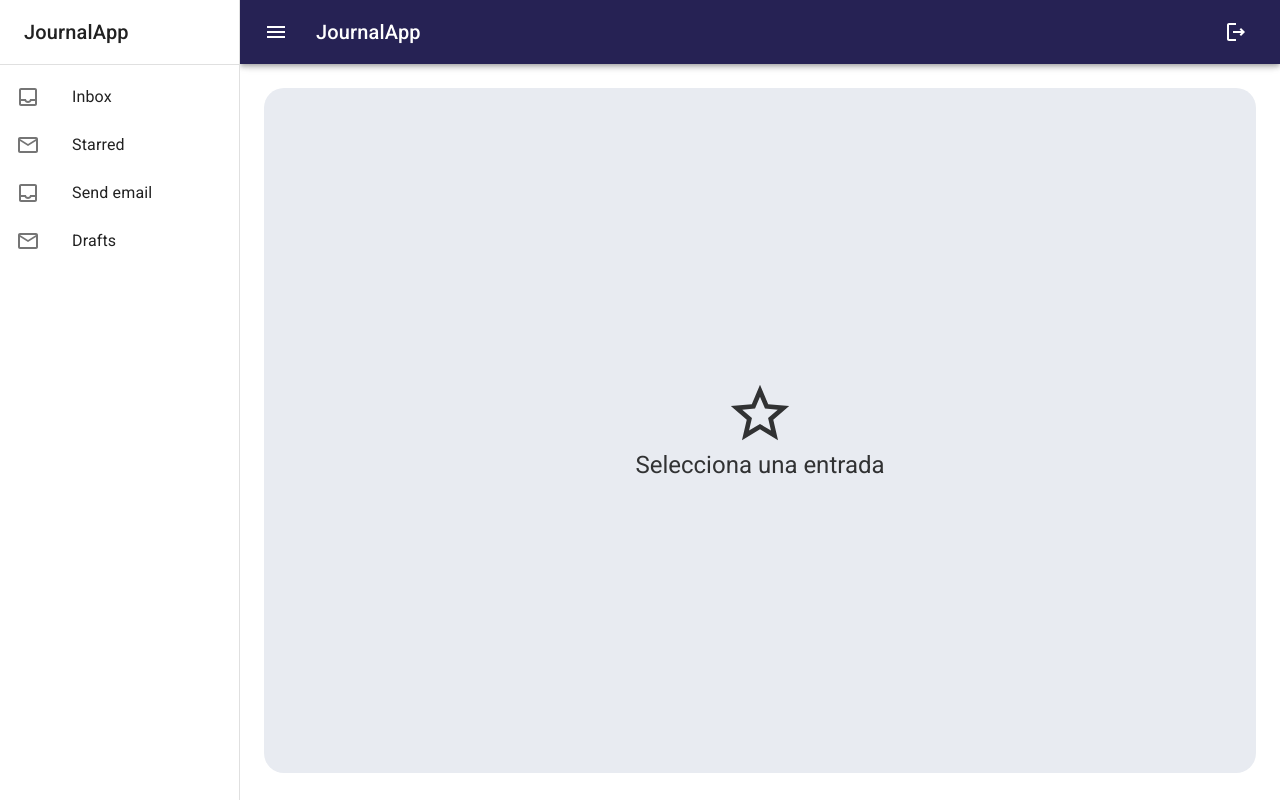
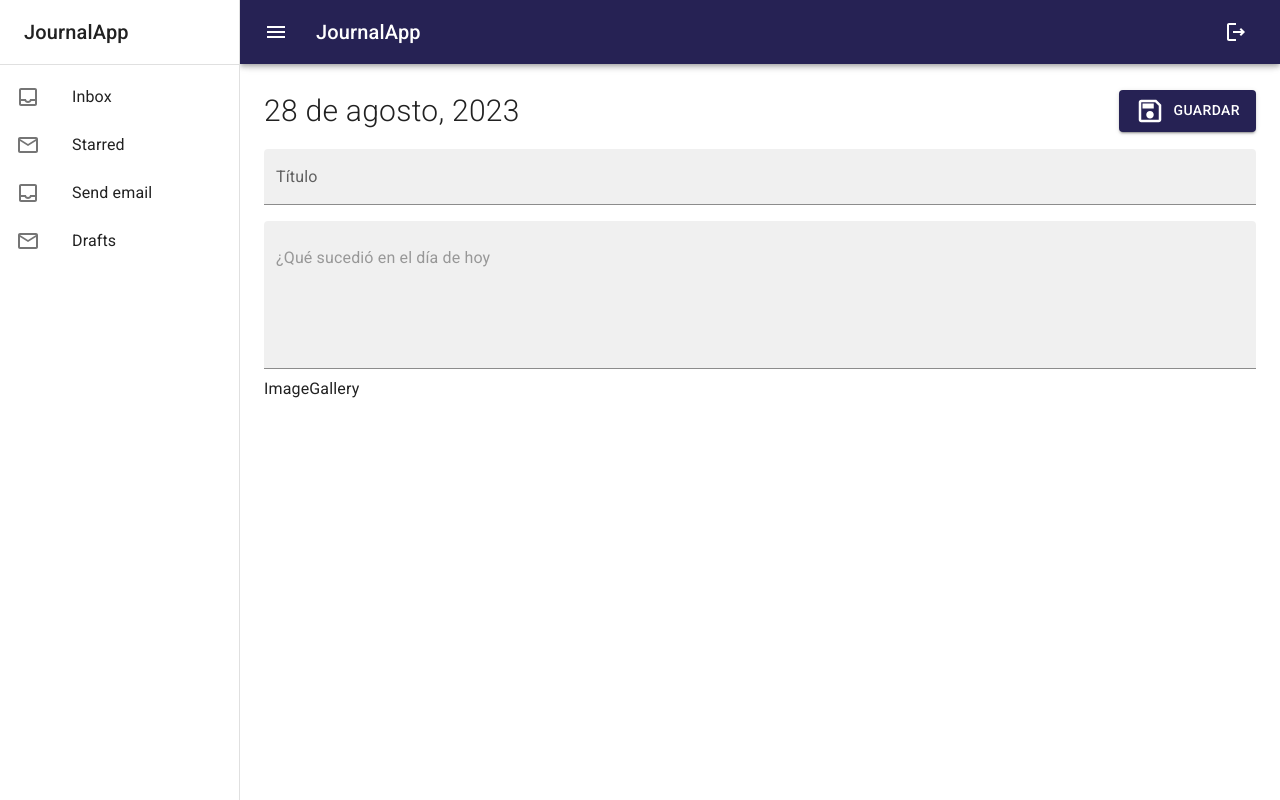
Before and after one commit to mgcastelberg/reactJournalApp, a React (Vite) app: page / in a window 1280 px wide. Built offline with nearby package versions, Linux system fonts and the light colour scheme.

Commit message:
NoteView

```diff
--- /dev/null
+++ b/src/journal/components/ImageGallery.jsx
@@ -0,0 +1,5 @@
+export const ImageGallery = () => {
+  return (
+    <div>ImageGallery</div>
+  )
+}
--- a/src/journal/components/index.js
+++ b/src/journal/components/index.js
@@ -1,2 +1,3 @@
 export * from './NavBar';
 export * from './SideBar';
+export * from './ImageGallery';
--- a/src/journal/pages/JournalPage.jsx
+++ b/src/journal/pages/JournalPage.jsx
@@ -1,4 +1,5 @@
 import { JournalLayout } from '../layout/JournalLayout'
+import { NoteView } from '../view/NoteView'
 import { NothingSelectedView } from '../view/NothingSelectedView'
 
 export const JournalPage = () => {
@@ -6,9 +7,10 @@
     <JournalLayout>
 
       {/* Nothing selected */}
-      <NothingSelectedView />
+      {/* <NothingSelectedView /> */}
 
       {/* Note View */}
+      <NoteView />
 
     </JournalLayout>
   )
--- /dev/null
+++ b/src/journal/view/NoteView.jsx
@@ -0,0 +1,53 @@
+import { SaveOutlined } from '@mui/icons-material';
+import { Box, Button, TextField, Typography } from '@mui/material'
+import Grid from '@mui/material/Grid2';
+import { ImageGallery } from '../components';
+
+export const NoteView = () => {
+  return (
+    <Box>
+    <Grid container direction={"row"} justifyContent={"space-between"} alignItems={"center"} >
+        <Grid item>
+            <Typography fontSize={30} fontWeight={'light'}> 28 de agosto, 2023</Typography>
+        </Grid>
+        <Grid item>
+           <Button color='primary' variant='contained'>
+                <SaveOutlined sx={{ fontSize:30, mr:1 }} />
+                Guardar
+           </Button>
+        </Grid>
+    </Grid>
+    <Grid container >
+
+        <Grid size={12} sx={{ mt: 2 }}>
+            <TextField
+                type='text'
+                variant='filled'
+                fullWidth
+                placeholder='Ingrese un título'
+                label='Título'
+                sx={{ border: 'none', mb:1 }}
+            />
+        </Grid>
+
+        <Grid size={12} sx={{ mt: 1 }}>
+            <TextField
+                type='text'
+                variant='filled'
+                fullWidth
+                multiline
+                placeholder='¿Qué sucedió en el día de hoy'
+                sx={{ border: 'none', mb:1 }}
+                minRows={5}
+            />
+        </Grid>
+
+        {/* Image Gallery */}
+        <ImageGallery />
+
+
+    </Grid>
+
+    </Box>
+  )
+}
```
